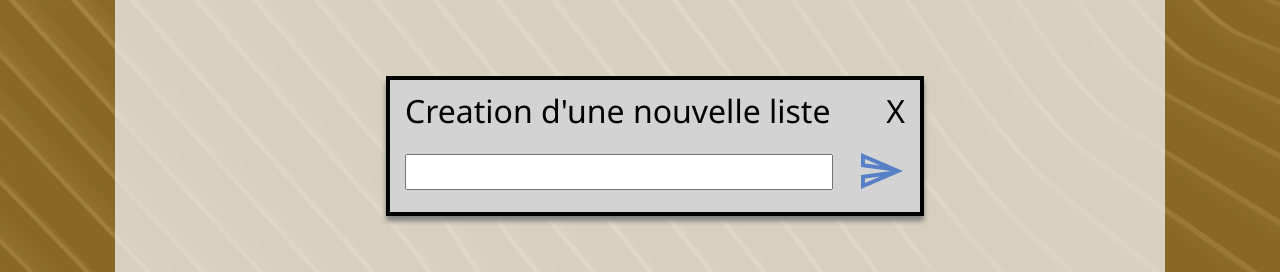
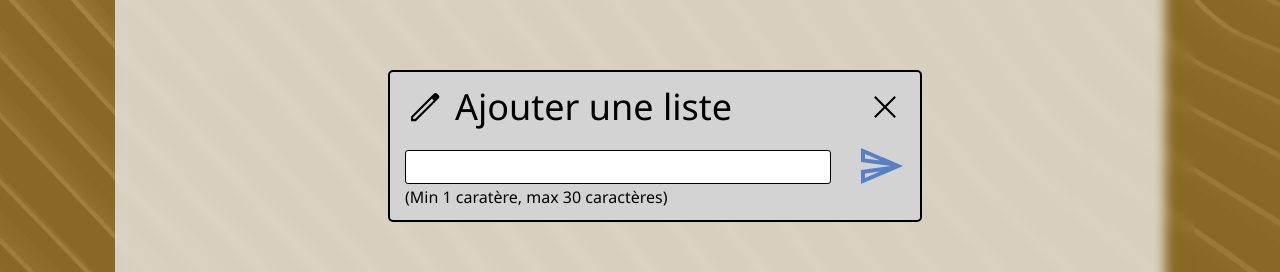
Before and after one commit to davidade7/todolist, a React (Create React App) app in the folder client/: page / in a window 1280 px wide. Both pictures are taken after a click on the element 1083 px from the left and 717 px from the top of the page. Shown: the part 254-526 px from the top of the page. Built offline with nearby package versions, Linux system fonts and the light colour scheme; no server answers.

Commit message:
fix : fix popup style and add error management in popup

```diff
--- a/client/src/App.css
+++ b/client/src/App.css
@@ -64,7 +64,7 @@ a:hover {
 }
 
 
-@media screen and (max-width: 800px) {
+@media screen and (max-width: 900px) {
   header {
     height: 118px;
     padding: 12px;
--- a/client/src/components/Ongoing.css
+++ b/client/src/components/Ongoing.css
@@ -50,7 +50,7 @@
 }
 
 .card-content h2 {
-  font-size: 40px;
+  font-size: 36px;
   padding-left: 50px;
 }
 
@@ -122,7 +122,7 @@
   z-index: 1;
   font-size: 20px;
   top: -35px;
-  left: -5px;
+  right: 3px;
   padding: 4px;
   background-color: lightgrey;
   border: 1px solid darkgrey;
@@ -146,7 +146,7 @@
 }
 
 
-/* Popups */
+/* Popup */
 .popup {
   position: absolute;
   height: 100vh;
@@ -155,8 +155,8 @@
   left:0;
   padding: 0 15px;
   z-index: 3;
+  backdrop-filter: blur(6px);
 }
-
 .popup-content {
   width: 500px;
   background-color: lightgrey;
@@ -165,37 +165,70 @@
   left:50%;
   top: 50%;
   transform: translate(-50%, -50%);
-  border: 4px solid black;
-  box-shadow: 0 5px 5px grey;
+  border: 2px solid black;
+  border-radius: 5px;
+  /* box-shadow: 0 5px 5px grey; */
 }
-
 .popup-header {
   display: flex;
   justify-content: space-between;
-  font-size: 32px;
-  margin-bottom: 20px;
+  font-size: 36px;
+  margin-bottom: 10px;
 }
-
+.popup-left {
+  display: flex;
+  align-items: center;
+}
+.popup-title {
+  padding: 0 0 6px 10px;
+}
 .popup-body {
   display: flex;
   justify-content: space-between;
-  align-items: center;
+  align-items: flex-start;
 }
-
 .popup-body input {
   height: 30px;
   width: 420px;
+  margin-top: 8px;
   font-size: 24px;
   outline-color: var(--blue-color) ;
+  border: 1px solid black;
+  border-radius: 3px;
 }
-
-
-
-
+.popup-close {
+  display: flex;
+  align-items: center;
+  justify-content: center;
+  border-radius: 50%;
+  transition: ease 0.5s;
+}
 .popup-close:hover {
-  font-weight: bold;
-  color: darkred;
-}
-.popup-button:hover {
+  background-color: #bb0d0d;
+  border-radius: 50%;
+  transition: ease 0.5s;
   cursor: pointer;
 }
+.popup-send:hover{
+  background-color: darkgray;
+  border-radius: 5px;
+  cursor: pointer;
+  transition: ease 0.5s;
+
+}
+.popup-restriction {
+  padding-top: 5px;
+}
+.popup-error {
+  background-color: #e57373;
+  text-align: center;
+  margin-top: 5px;
+  padding: 3px;
+  border: 1px solid #C62828;
+  border-radius: 3px;
+  display: flex;
+  align-items: center;
+}
+.error-message {
+  padding: 0 0 2px 5px;
+}
--- a/client/src/components/Ongoing.js
+++ b/client/src/components/Ongoing.js
@@ -1,3 +1,4 @@
+/* import of react modules */
 import React, { useEffect, useState } from 'react'
 
 /* import of styles and icons */
@@ -8,7 +9,8 @@ import archiveIcon from '../assets/archive_icon.svg'
 import addListIcon from '../assets/add_circle_icon.svg'
 import sendIcon from '../assets/send_icon.svg'
 import addTaskIcon from '../assets/add_circle_outline_icon.svg'
-
+import edit40pxIcon from '../assets/edit_40px_icon.svg'
+import cancelIcon from '../assets/cancel_icon.svg'
 
 const api_base = "http://localhost:3001";
 
@@ -19,7 +21,8 @@ function Ongoing() {
   const [listId, setListId] = useState("");
   const [taskId, setTaskId] = useState("");
   const [action, setAction] = useState("");
-  const [popUpTitle, setPopUpTitle] = useState("")
+  const [popUpTitle, setPopUpTitle] = useState("");
+  const [popupError, setPopupError] = useState("")
 
   useEffect(() => {
     GetLists();
@@ -43,7 +46,7 @@ function Ongoing() {
   // add a list
   const setupCreateList = () => {
     setAction('add-list');
-    setPopUpTitle("Creation d'une nouvelle liste");
+    setPopUpTitle("Ajouter une liste");
     setAddPopupActive(true);
   }
 
@@ -94,7 +97,7 @@ function Ongoing() {
   // add a task
   const setupAddTask = (list_Id) => {
     setAction('add-task');
-    setPopUpTitle("Ajout d'une nouvelle tâche");
+    setPopUpTitle("Ajouter une tâche");
     setListId(list_Id);
     console.log(list_Id);
     setAddPopupActive(true);
@@ -173,8 +176,6 @@ function Ongoing() {
   }
 
 
-
-
   // Close PopUp and reset data
   const closePopUp = () => {
     setAddPopupActive(false);
@@ -183,9 +184,25 @@ function Ongoing() {
     setTaskId("")
     setAction("");
     setPopUpTitle("");
+    setPopupError("");
   }
 
+  // Function to validate the form
   const validateForm = () => {
+    if (contentName.length === 0) {
+      if (action === 'add-list' || action === 'rename-list') {
+        setPopupError("Le nom de la liste doit contenir au moins 1 caractères.")
+      } else if (action === 'add-task' || action === 'rename-task') {
+        setPopupError("Le nom de la tâche doit contenir au moins 1 caractères.")
+      }
+    } else if (contentName.length > 30) {
+      if (action === 'add-list' || action === 'rename-list') {
+        setPopupError("Le nom de la liste doit contenir au plus 30 caractères.")
+      } else if (action === 'add-task' || action === 'rename-task') {
+        setPopupError("Le nom de la tâche doit contenir au plus 30 caractères.")
+      }
+    } else {
+      setPopupError('')
       switch (action) {
         case 'add-list':
           addList();
@@ -203,11 +220,12 @@ function Ongoing() {
           closePopUp()
       }
     }
+  }
 
 
   return (
     <div className="page-content">
-
+      {/* ----- lists ----- */}
       {lists.map(list => (
         <div className="list-card" key={list._id}>
           <div className="list-header">
@@ -221,21 +239,21 @@ function Ongoing() {
               <div className="options">
                 <div className="option tooltip" onClick={() => setupRename(list.listName, list._id)}>
                   <img src={editIcon} alt="Renommer la liste"></img>
-                  <span className="tooltip-text">Renommer</span>
+                  <span className="tooltip-text">Renommer ↓</span>
                 </div>
                 <div className="option tooltip" onClick={() => archiveList(list._id)}>
                   <img src={archiveIcon} alt="Archiver la liste"></img>
-                  <span className="tooltip-text">Archiver</span>
+                  <span className="tooltip-text">Archiver ↓</span>
                 </div>
                 <div className="option tooltip" onClick={() => deleteList(list._id)}>
                   <img src={deleteIcon} alt="Supprimer la liste"></img>
-                  <span className="tooltip-text">Supprimer</span>
+                  <span className="tooltip-text">Supprimer ↓</span>
                 </div>
               </div>
             </div>
           </div>
           <div className="list-footer">
-            {/* tasks                      */}
+            {/* ----- tasks ----- */}
             {list.tasks.map(task => (
               <div className="task" key={task._id}>
                 <div className="task-left" onChange={() => setupCompleteTask(list._id, task._id, task.isCompleted)}>
@@ -249,12 +267,12 @@ function Ongoing() {
                 </div>
                 <div className="options">
                   <div className="option tooltip" onClick={() => setupRenameTask(list._id, task._id, task.taskName)}>
-                    <img src={editIcon} alt="Renommer la liste"></img>
-                    <span className="tooltip-text">Renommer</span>
+                    <img src={editIcon} alt="Renommer la tâche"></img>
+                    <span className="tooltip-text">Renommer ↓</span>
                   </div>
                   <div className="option tooltip" onClick={() => setupDeleteTask(list._id, task._id)}>
-                    <img src={deleteIcon} alt="Supprimer la liste"></img>
-                    <span className="tooltip-text">Supprimer</span>
+                    <img src={deleteIcon} alt="Supprimer la tâche"></img>
+                    <span className="tooltip-text">Supprimer ↓</span>
                   </div>
                 </div>
               </div>
@@ -283,18 +301,36 @@ function Ongoing() {
 				<div className="popup">
 					<div className="popup-content">
 						<div className="popup-header">
+              <div className="popup-left">
+                <div>
+                  <img src={edit40pxIcon} alt="Renommer"></img>
+                </div>
                 <div className="popup-title">
                   <h3>{popUpTitle}</h3>
                 </div>
-              <div className="popup-close popup-button" onClick={() => closePopUp()}>
-                X
+              </div>
+              <div className="popup-close" onClick={() => closePopUp()}>
+                <div className="popup-button">
+                  <svg xmlns="http://www.w3.org/2000/svg" height="40" width="40">
+                    <path d="M10.542 30.958 9.042 29.458 18.542 20 9.042 10.542 10.542 9.042 20 18.542 29.458 9.042 30.958  10.542 21.458 20 30.958 29.458 29.458 30.958 20 21.458Z"/>
+                  </svg>
+                </div>
               </div>
             </div>
 						<div className="popup-body">
               <div>
                 <input type="text" className="add-todo-input" onChange={e => setContentName(e.target.value)} value={contentName} />
+                <p className="popup-restriction">(Min 1 caratère, max 30 caractères)</p>
+                {popupError && <div className="popup-error">
+                  <div>
+                    <img src={cancelIcon} alt="stop"></img>
                   </div>
-              <div className="popup-button" onClick={() => validateForm()}>
+                  <div className="error-message">
+                    {popupError}
+                  </div>
+                </div>}
+              </div>
+              <div className="popup-send" onClick={() => validateForm()}>
                 <img src={sendIcon} alt="Créer la liste" />
               </div>
             </div>
```
Also changed, not shown: client/src/assets/cancel_icon.svg (added), client/src/assets/edit_40px_icon.svg (added). Lines whose indentation alone changed are shown as unchanged.
